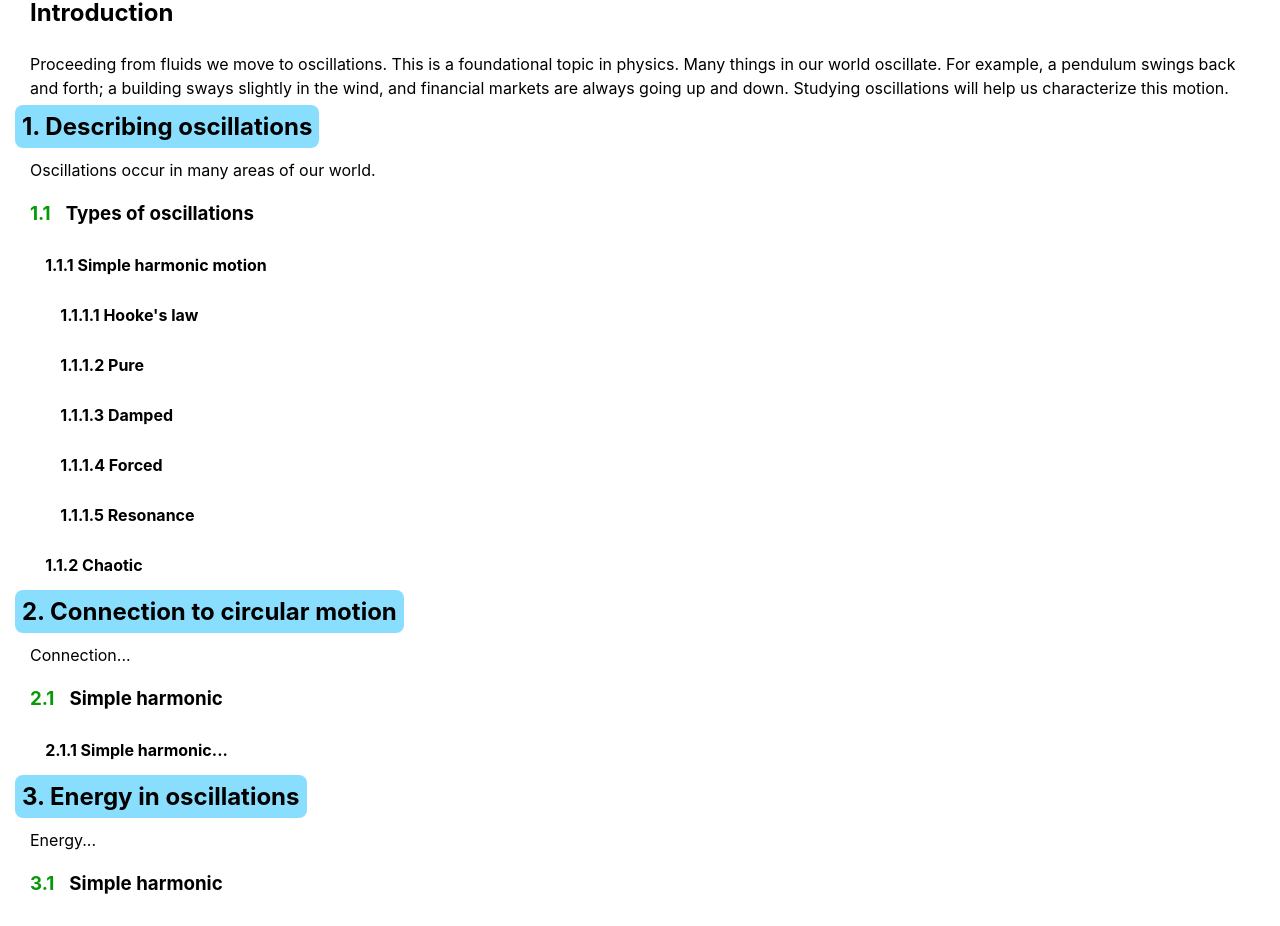
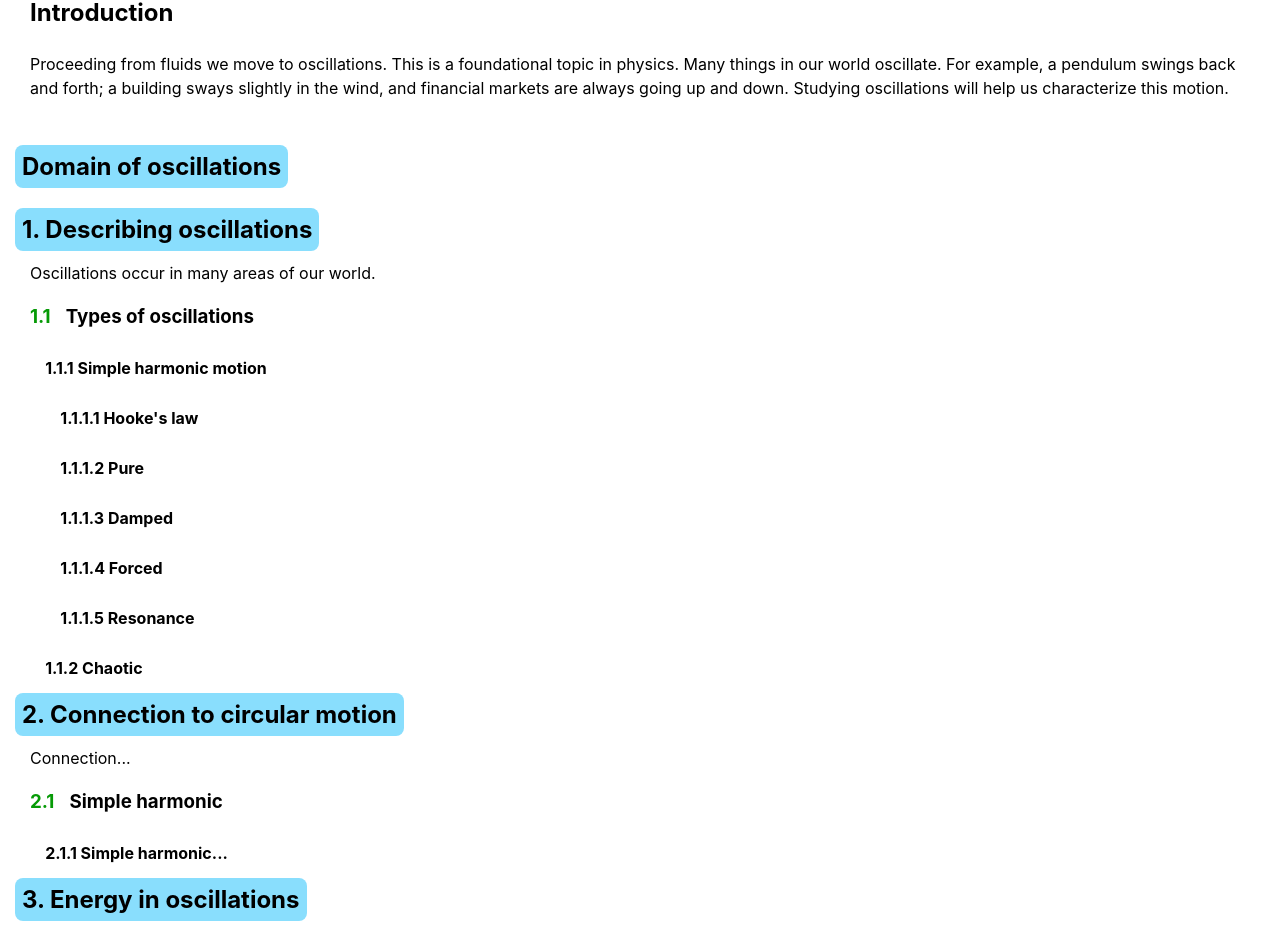
Before and after one commit to JRFink/jrfphyspagesnew, a Next.js app: page /education/gp1/osc in a window 1280 px wide. Shown: the part 913-1839 px from the top of the page. Built offline with nearby package versions, Linux system fonts and the light colour scheme.

Commit message:
Update index.tsx

```diff
--- a/pages/education/gp1/osc/index.tsx
+++ b/pages/education/gp1/osc/index.tsx
@@ -24,6 +24,13 @@ Introduction
 <p>
 Proceeding from fluids we move to oscillations. This is a foundational topic in physics. Many things in our world oscillate. For example, a pendulum swings back and forth; a building sways slightly in the wind, and financial markets are always going up and down. Studying oscillations will help us characterize this motion.
 </p>
+<br />
+<br />
+<h2 className={style.h2SectionColor}>
+         Domain of oscillations
+</h2>
+<br />
+<br />
                 <h2 className={style.h2SectionColor} id="desc">
                     1. Describing oscillations
                 </h2>
```
